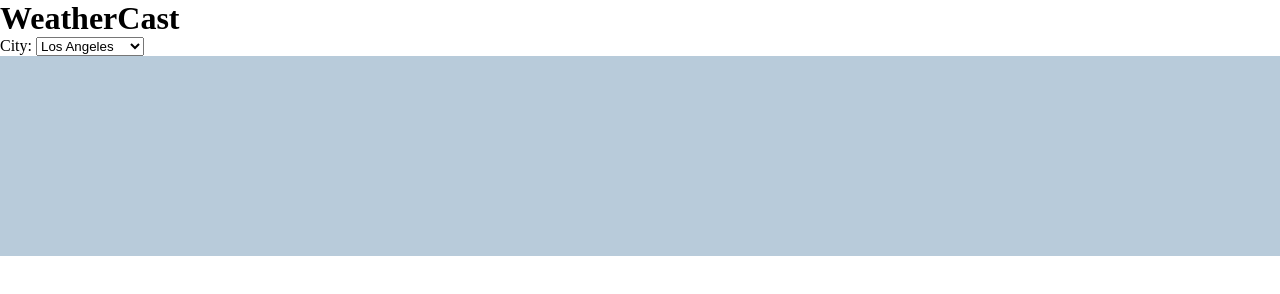
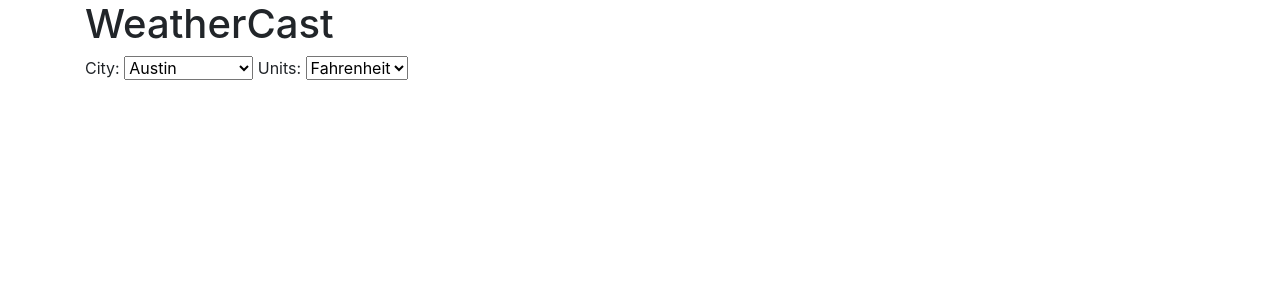
Before and after one commit to ClaudiaSuccar/WeatherCast, a plain HTML site: page index.html in a window 1280 px wide. Drawn offline with nearby package versions, Linux system fonts and the light colour scheme; no server answers.

Commit message:
Unit and bg change

```diff
--- a/index.html
+++ b/index.html
@@ -2,25 +2,61 @@
 <head>
     <meta charset="UTF-8">
     <meta name="viewport" content="width=device-width, initial-scale=1.0">
-    <title>Weather API</title>
+    <title>Weather Cast</title>
+    <link rel="stylesheet" href="https://stackpath.bootstrapcdn.com/bootstrap/4.1.3/css/bootstrap.min.css" integrity="sha384-MCw98/SFnGE8fJT3GXwEOngsV7Zt27NXFoaoApmYm81iuXoPkFOJwJ8ERdknLPMO" crossorigin="anonymous">
     <link rel="stylesheet" href="main.css">
     <script src="https://code.jquery.com/jquery-3.5.1.min.js" integrity="sha384-ZvpUoO/+PpLXR1lu4jmpXWu80pZlYUAfxl5NsBMWOEPSjUn/6Z/hRTt8+pR6L4N2" crossorigin="anonymous"></script>
 </head>
 <body>
+    <div class="container">
         <h1>WeatherCast</h1>
         <label for="city-selection">City:</label>
         <select name="city-selection" id="city-selection" onchange="changeCity()">
+            <option value="Austin">Austin</option>
+            <option value="Baltimore">Baltimore</option>
+            <option value="Boston">Boston</option>
+            <option value="Charlotte">Charlotte</option>
+            <option value="Chicago">Chicago</option>
+            <option value="Columbus">Columbus</option>
+            <option value="Dallas">Dallas</option>
+            <option value="Denver">Denver</option>
+            <option value="Detroit">Detroit</option>
+            <option value="El Paso">El Paso</option>
+            <option value="Fort Worth">Fort Worth</option>
+            <option value="Houston">Houston</option>
+            <option value="Indianapolis">Indianapolis</option>
+            <option value="Jacksonville">Jacksonville</option>
+            <option value="Las Vegas">Las Vegas</option>
             <option value="Los Angeles">Los Angeles</option>
+            <option value="Louisville">Louisville</option>
+            <option value="Memphis">Memphis</option>
+            <option value="Milwaukee">Milwaukee</option>
+            <option value="Nashville">Nashville</option>
             <option value="New York">New York</option>
-        <option value="Austin">Austin</option>
+            <option value="Philadelphia">Philadelphia</option>
+            <option value="Phoenix">Phoenix</option>
+            <option value="Portland">Portland</option>
+            <option value="San Antonio">San Antonio</option>
+            <option value="San Diego">San Diego</option>
             <option value="San Francisco">San Francisco</option>
-        <option value="Denver">Denver</option>
+            <option value="San Jose">San Jose</option>
+            <option value="Seattle">Seattle</option>
+            <option value="Washington">Washington</option>
         </select>
-    <div class="weather-container">
+        <label for="unit-selection">Units:</label>
+        <select name="unit-selection" id="unit-selection" onchange="changeUnit()">
+            <option value="imperial">Fahrenheit</option>
+            <option value="metric">Celsius</option>
+            <option value="default">Kelvin</option>
+        </select>
+        <div id="mainContainer" class="d-flex flex-column align-items-center p-3">
+            <p class="temp"></p>
+            <p class="weather"></p>
             <img class="icon">
-        <p class="weather"></p>
-        <p class="temp"></p>
+        </div>
     </div>
     <script src="index.js"></script>
+    <script src="https://cdnjs.cloudflare.com/ajax/libs/popper.js/1.14.3/umd/popper.min.js" integrity="sha384-ZMP7rVo3mIykV+2+9J3UJ46jBk0WLaUAdn689aCwoqbBJiSnjAK/l8WvCWPIPm49" crossorigin="anonymous"></script>
+    <script src="https://stackpath.bootstrapcdn.com/bootstrap/4.1.3/js/bootstrap.min.js" integrity="sha384-ChfqqxuZUCnJSK3+MXmPNIyE6ZbWh2IMqE241rYiqJxyMiZ6OW/JmZQ5stwEULTy" crossorigin="anonymous"></script>
 </body>
 </html>
--- a/index.js
+++ b/index.js
@@ -1,7 +1,12 @@
 // allows you to modify the city in the URL
 let city = document.getElementById("city-selection").value;
 
-$.getJSON("https://api.openweathermap.org/data/2.5/weather?q=" + city + "&units=imperial&APPID=83e4b7f561175c10d89b30e8e704e6cd", function(data) {
+//allows you to modify the units in the URL
+let unit = document.getElementById("unit-selection").value;
+
+let mainContainer = document.getElementById("mainContainer");
+
+$.getJSON("https://api.openweathermap.org/data/2.5/weather?q=" + city + "&units=" + unit + "&APPID=83e4b7f561175c10d89b30e8e704e6cd", function(data) {
  console.log(data); // console logs API js file, important for reference
 
  //gets icon from weather array
@@ -13,6 +18,7 @@ let temp = Math.round(data.main.temp);
 // access main data from weather
 let weather = data.weather[0].main;
 
+
 //gets class icon and assigns attribute source to icon
 $('.icon').attr('src', icon);
 
@@ -21,11 +27,29 @@ $('.weather').append(weather);
 
 // appends temp data to temp class
 $('.temp').append(temp);
+
+// sets bg color of main container depending on the weather
+if(weather === "Clear") {
+    mainContainer.classList.remove("rain-weather", "clouds-weather");
+    mainContainer.classList.add("clear-weather");
+    console.log("Changed to clear");
+    console.log(mainContainer.classList)
+} else if(weather === "Rain" || weather === "Thunderstorm") {
+    mainContainer.classList.remove("clear-weather", "clouds-weather");
+    mainContainer.classList.add("rain-weather");
+    console.log("Changed to non-clear");
+}
+else {
+    mainContainer.classList.remove("clear-weather", "rain-weather");
+    mainContainer.classList.add("clouds-weather");
+    console.log("Changed to clear");
+    console.log(mainContainer.classList);
+}
 });
 
 function changeCity() {
     city = document.getElementById("city-selection").value;
-    $.getJSON("https://api.openweathermap.org/data/2.5/weather?q=" + city + "&units=imperial&APPID=83e4b7f561175c10d89b30e8e704e6cd", function(data) {
+    $.getJSON("https://api.openweathermap.org/data/2.5/weather?q=" + city + "&units=" + unit + "&APPID=83e4b7f561175c10d89b30e8e704e6cd", function(data) {
     icon = "https://openweathermap.org/img/wn/" + data.weather[0].icon + ".png";
     temp = Math.round(data.main.temp);
     weather = data.weather[0].main;
@@ -35,5 +59,33 @@ function changeCity() {
     $('.weather').append(weather);
     $('.temp').empty();
     $('.temp').append(temp);
+    // resets main container background color based on the weather
+    if(weather === "Clear") {
+        mainContainer.classList.remove("rain-weather", "clouds-weather");
+        mainContainer.classList.add("clear-weather");
+        console.log("Changed to clear");
+        console.log(mainContainer.classList)
+    } else if(weather === "Rain" || weather === "Thunderstorm") {
+        mainContainer.classList.remove("clear-weather", "clouds-weather");
+        mainContainer.classList.add("rain-weather");
+        console.log("Changed to non-clear");
+    }
+    else {
+        mainContainer.classList.remove("clear-weather", "rain-weather");
+        mainContainer.classList.add("clouds-weather");
+        console.log("Changed to clear");
+        console.log(mainContainer.classList);
+    }
     });
 }
+
+
+// function to reset the unit on the page without affecting other things
+function changeUnit() {
+    unit = document.getElementById("unit-selection").value;
+    $.getJSON("https://api.openweathermap.org/data/2.5/weather?q=" + city + "&units=" + unit + "&APPID=83e4b7f561175c10d89b30e8e704e6cd", function(data) {
+    temp = Math.round(data.main.temp);
+    $('.temp').empty();
+    $('.temp').append(temp);
+    });
+}
--- a/main.css
+++ b/main.css
@@ -3,15 +3,16 @@
     padding: 0;
 }
 
-.weather-container {
-    background: rgb(184, 203, 218);
-    height: 200px;
-    width: 100%;
-    text-align: center;
-    display: flex;
-    flex-direction: column;
-    align-items: center;
-    justify-content: space-evenly;
+.clear-weather {
+    background: rgb(202, 232, 255);
+}
+
+.clouds-weather {
+    background: rgb(191, 210, 233);
+}
+
+.rain-weather {
+    background: rgb(169, 175, 202);
 }
 
 .icon {
@@ -25,9 +26,5 @@
 
 .temp {
     font-size: 60px;
-    margin: 0;
     font-weight: bold;
-    background-color: white;
-    width: 100px;
-    border-radius: 50%;
 }
```
Lines whose indentation alone changed are shown as unchanged.
